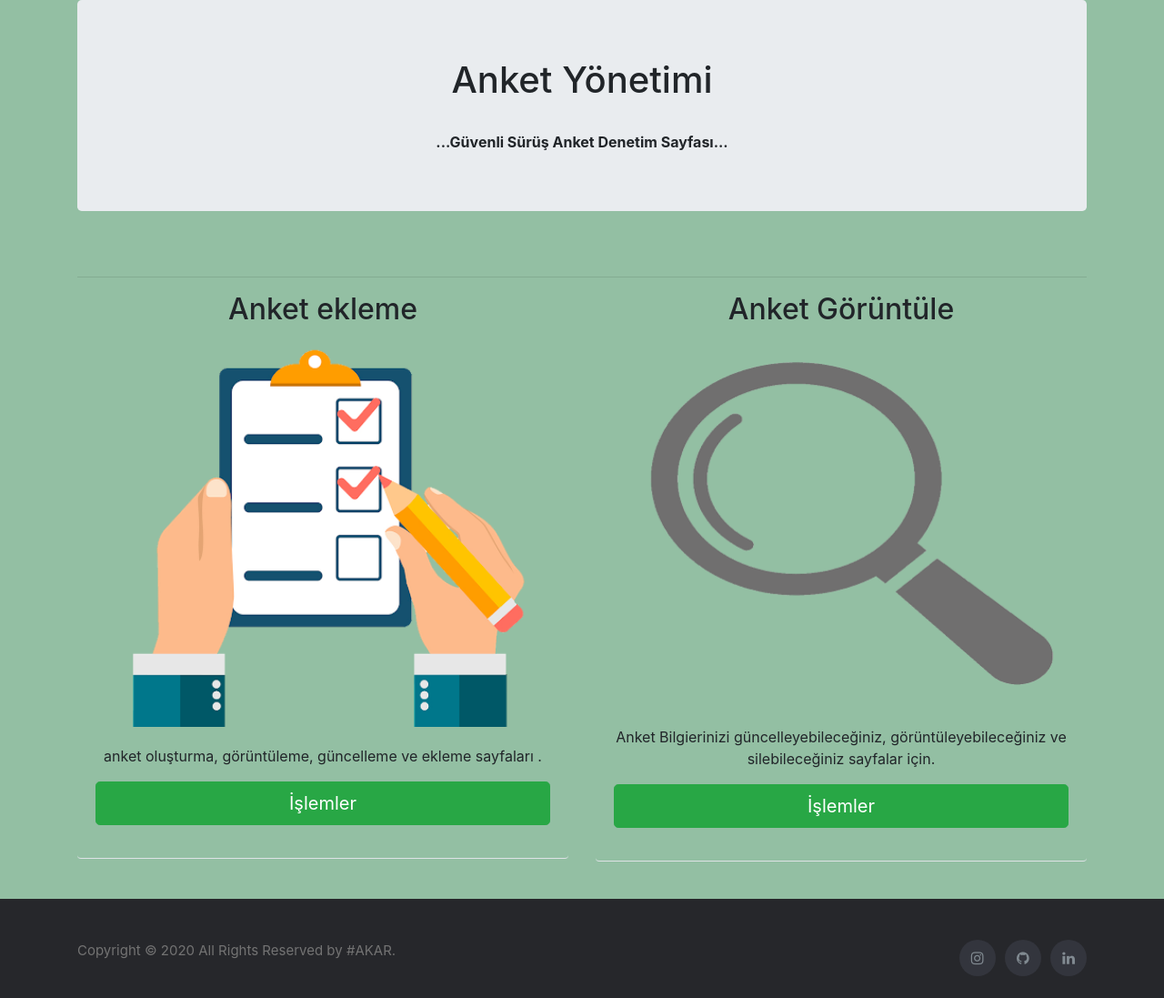
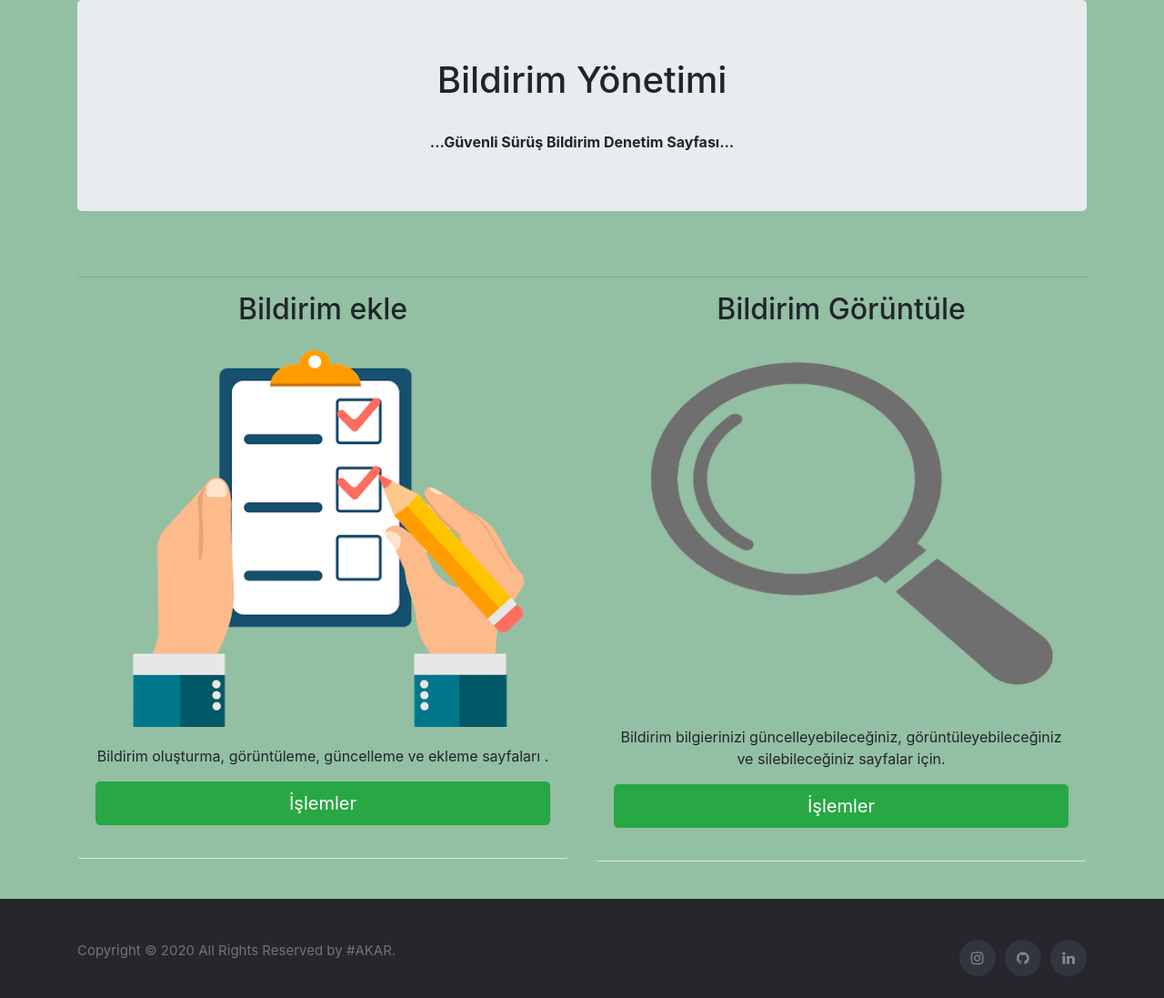
Before and after one commit to mberkayakar/Guvenli-Surus, a Django app: page /anket/anketyonetimi/ in a window 1280 px wide. Shown: the part 63-1160 px from the top of the page at 91% size. Run offline with Django 3.2, Linux system fonts and the light colour scheme; a user stored in the database is signed in; some libraries are stand-ins or nearby versions.

```diff
--- a/templates/Kullanıcı_arayuzu.html
+++ b/templates/Kullanıcı_arayuzu.html
@@ -28,7 +28,7 @@
     <div class="col-md-6">
       <!-- ilk satır                 -->
       <div class="card  pb-3 text-center">
-        <h2 class="card-title text-center">Anket Yönetimi </h2>
+        <h2 class="card-title text-center">Bildirim Yönetimi </h2>
         <img class="card-img-top" src="{% static 'anket.png' '%}" alt="Anket Fotosu">
         <div class="card-body" style="height: 100px;">
           <p class="card-text text-center">Anket oluşturma, görüntüleme, güncelleme ve ekleme işlemleri için</p>
--- a/templates/anket_ekle.html
+++ b/templates/anket_ekle.html
@@ -21,8 +21,8 @@
 <link rel="stylesheet" href="{% static 'anketekle.css'%} ">
 <div class="container">
   <div class="jumbotron text-center">
-    <h1>ANKET DOLDURMA SAYFASINA HOŞGELDİN</h1>
-    <p>Bu sayfada sürücüler olarak anket ekleme yaptığımız yerdir.</p>
+    <h1>BİLDİRİM DOLDURMA SAYFASINA HOŞGELDİN</h1>
+    <p>Bu sayfada sürücüler olarak bildirim ekleme yaptığımız yerdir.</p>
 
     <strong>...Güvenli Sürüş ailesi olarak keyifli sürüşler dileriz...</strong>
   </div>
--- a/templates/anketdetay.html
+++ b/templates/anketdetay.html
@@ -19,8 +19,8 @@
 <br>
 <div class="container">
   <div class="jumbotron text-center">
-    <h1>Anket detay sayfası</h1>
-    <p>Burada Anketlerinizi daha detaylı görebilirsiniz</p>
+    <h1>Bildirim detay sayfası</h1>
+    <p>Burada bildirim daha detaylı görebilirsiniz</p>
     <strong>...Güvenli Sürüş ailesi olarak keyifli sürüşler dileriz...</strong>
     <h1></h1>
   </div>
--- a/templates/anketguncelle.html
+++ b/templates/anketguncelle.html
@@ -19,8 +19,8 @@
 <link rel="stylesheet" href="{% static 'anketekle.css'%} ">
 <div class="container">
     <div class="jumbotron text-center">
-        <h1>ANKET DOLDURMA SAYFASINA HOŞGELDİN</h1>
-        <p>Bu sayfada sürücüler olarak anket ekleme yaptığımız yerdir.</p>
+        <h1>Bildirim GÜNCELLEME SAYFASINA HOŞGELDİN</h1>
+        <p>Bu sayfada sürücüler olarak bildirim güncelleme yaptığımız yerdir.</p>
 
         <strong>...Güvenli Sürüş ailesi olarak keyifli sürüşler dileriz...</strong>
     </div>
--- a/templates/anketyonetimi.html
+++ b/templates/anketyonetimi.html
@@ -25,9 +25,9 @@
 </style>
 <div class="container">
   <div class="jumbotron text-center">
-    <h1>Anket Yönetimi</h1>
+    <h1>Bildirim Yönetimi</h1>
     <br>
-    <strong>...Güvenli Sürüş Anket Denetim Sayfası...</strong>
+    <strong>...Güvenli Sürüş Bildirim Denetim Sayfası...</strong>
   </div>
   <br>
   <hr>
@@ -36,10 +36,10 @@
     <div class="col-md-6">
  <!-- ilk satır                 -->
         <div class="card border-bottom pb-3 text-center">
-          <h2 class="card-title text-center" >Anket ekleme </h2>
+          <h2 class="card-title text-center" >Bildirim ekle </h2>
            <img class="card-img-top" src="{% static 'anket.png' '%}" alt="Anket Fotosu">
            <div class="card-body">
-              <p class="card-text text-center">anket oluşturma, görüntüleme, güncelleme ve ekleme sayfaları .</p>
+              <p class="card-text text-center">Bildirim oluşturma, görüntüleme, güncelleme ve ekleme sayfaları .</p>
               <a href="/anket/anketekle" class="btn  btn-success btn-lg btn-block ">İşlemler  </a>
            </div>
         </div>
@@ -47,10 +47,10 @@
   </div>
   <div class=" col-md-6 ">
     <div class="card border-bottom pb-3 text-center">
-      <h2 class="card-title text-center" >Anket Görüntüle </h2>
+      <h2 class="card-title text-center" >Bildirim Görüntüle </h2>
        <img class="card-img-top" src="{% static 'buyutec.png' '%}" height="407px" alt="Anket Fotosu">
        <div class="card-body">
-          <p class="card-text text-center">Anket Bilgierinizi güncelleyebileceğiniz, görüntüleyebileceğiniz ve silebileceğiniz sayfalar için.</p>
+          <p class="card-text text-center">Bildirim bilgierinizi güncelleyebileceğiniz, görüntüleyebileceğiniz ve silebileceğiniz sayfalar için.</p>
           <a href="/anket/anketislem" class="btn  btn-success btn-lg btn-block ">İşlemler  </a>
        </div>
     </div>
--- a/templates/common/navbar.html
+++ b/templates/common/navbar.html
@@ -83,7 +83,7 @@
           <div class="dropdown-menu" aria-labelledby="navbarDropdown">
             <a class="dropdown-item" href="/user/kullanıcı_arayuzu/">Kullanıcı paneli</a>
             <div class="dropdown-divider"></div>
-            <a class="dropdown-item" href="/../anket/anketekle/">Anket Doldur</a>
+            <a class="dropdown-item" href="/../anket/anketekle/">Bildirim oluştur</a>
             <div class="dropdown-divider"></div>
             <a class="dropdown-item" href="/user/kisisel/">Bilgilerim</a>
           </div>
--- a/templates/navigasyon.html
+++ b/templates/navigasyon.html
@@ -95,7 +95,7 @@
                 class="fa fa-camera"></i>
         </button>
     </div>
-
+<br><a href="anket/anketekle"><button class="btn btnblock btn-lg btn-danger"> Bildirim oluştur</button></a><br>
     <div style="overflow-y: scroll; width: 100%; height: 300px;">
         <table class="table" style="width: 100%;">
             <thead>
```
